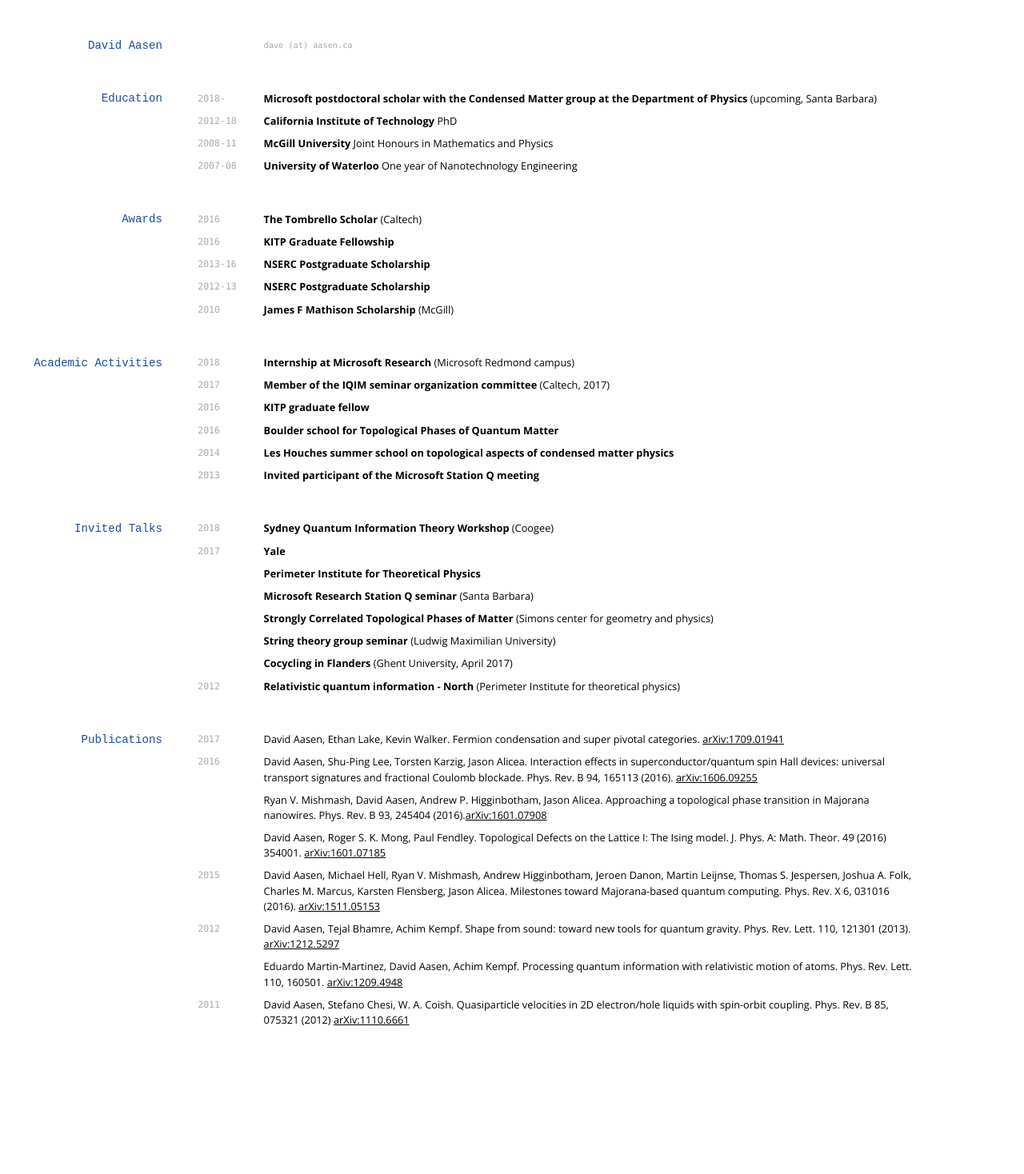
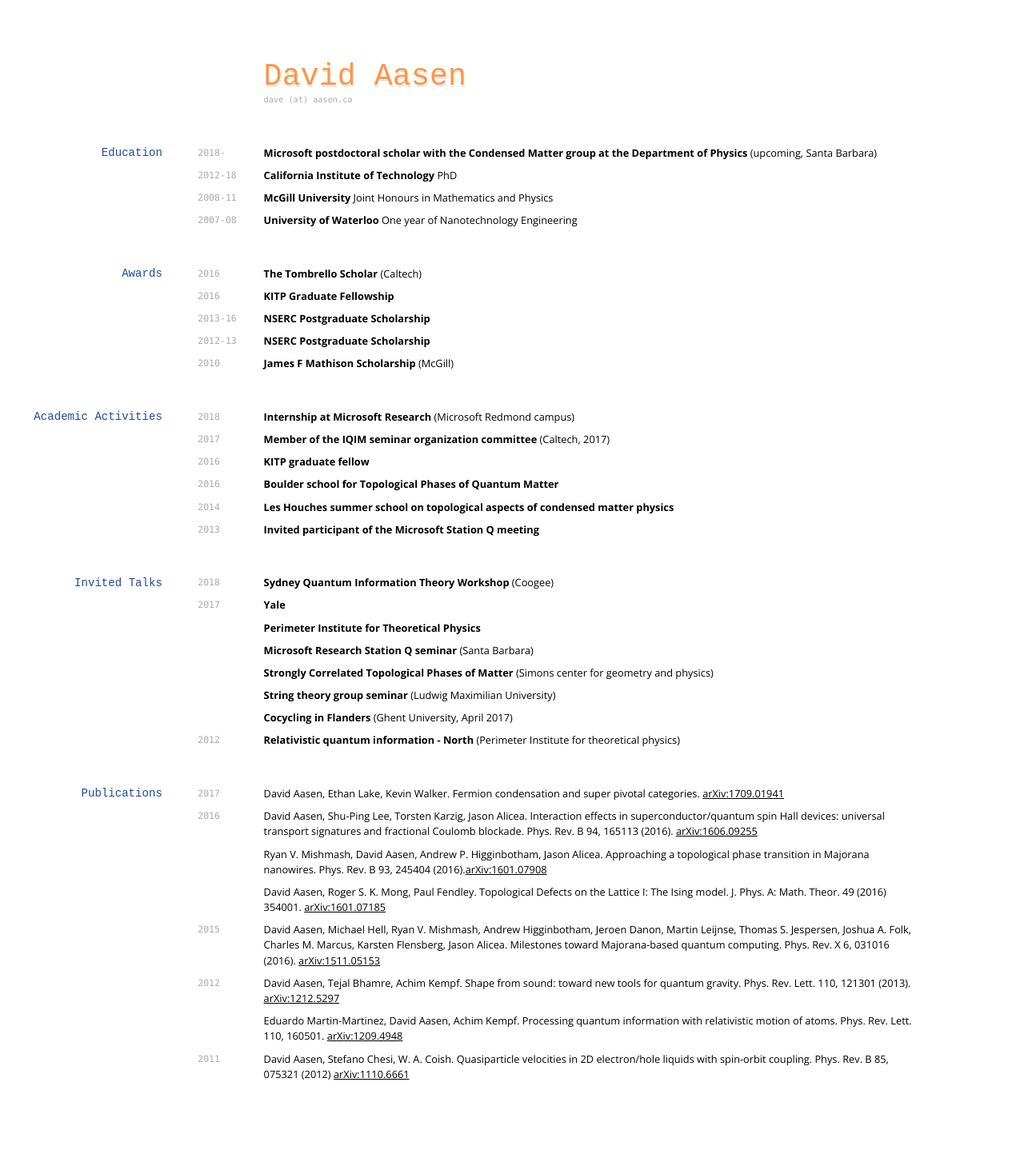
Before and after one commit to davidaasen/davidaasen.github.io, a Jekyll site: the page built from CVprime.md, in a window 1280 px wide. Shown: the whole page at 80% size. Built offline with Jekyll 4.4.1, drawn with Linux system fonts in a browser that asks for light colours; nearby versions of some CDN libraries; before the commit the page ends 1400 px from its top, so only the background shows below that.

```diff
--- a/CVprime.md
+++ b/CVprime.md
@@ -2,7 +2,7 @@
 layout: cv
 title: David Aasen's CV
 ---
-## David Aasen
+# David Aasen
 
 <div id="webaddress">
 <a href="dave@aasen.ca">dave (at) aasen.ca</a>
```
